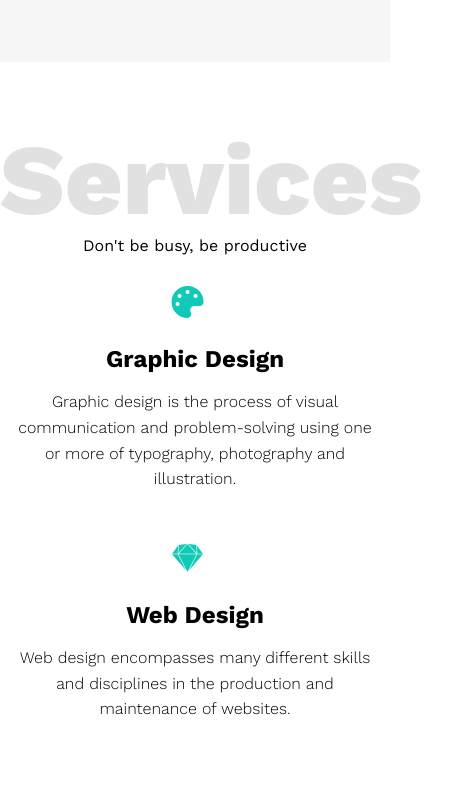
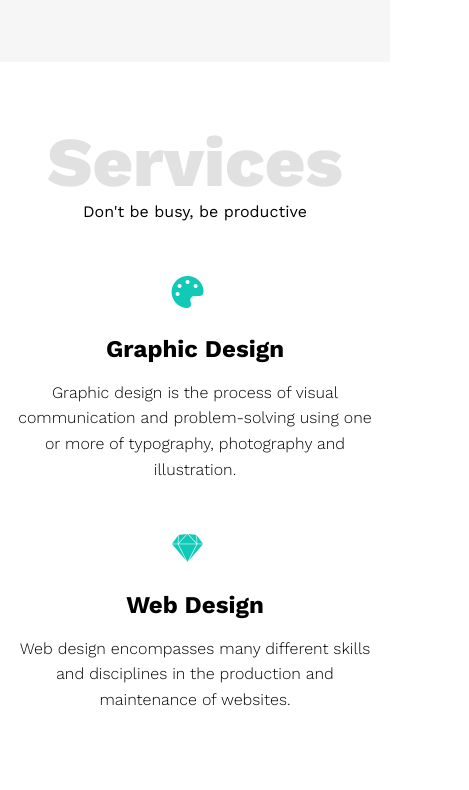
Before and after one commit to EloiVega/Leon-front-end, a plain HTML site: page index.html in a window 390 px wide. Shown: the part 1620-2410 px from the top of the page, 469 px wide, since content can reach past the window. Drawn offline with nearby package versions, Linux system fonts and the light colour scheme.

Commit message:
Update leon.css

```diff
--- a/Css/leon.css
+++ b/Css/leon.css
@@ -70,6 +70,13 @@ body {
         font-size: 25px;
     }
 
+    .special-heading{
+        font-size: 70px;
+    }
+
+    .special-heading-p{
+        margin-bottom: 25px;
+    }
 }
 
 @media (min-width: 768px) {
```
